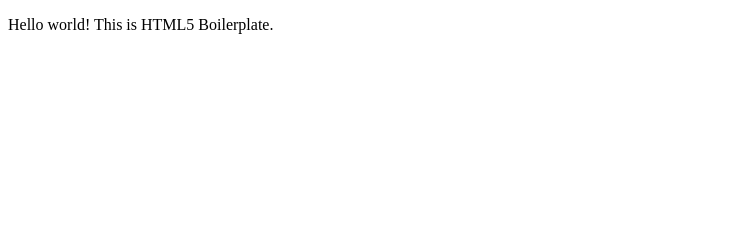
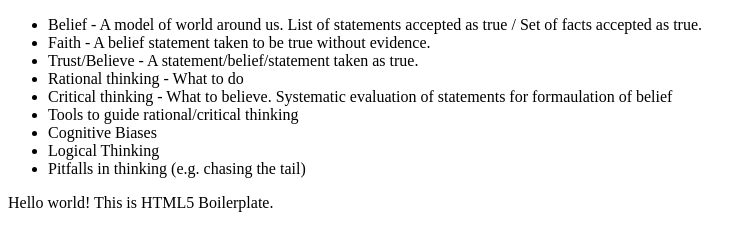
Before and after one commit to make-my-stuff/make-my-stuff.github.io, a plain HTML site: page index.html in a window 1280 px wide. Shown: the whole page, without its empty margins (0-753 px from the left). Drawn offline with Linux system fonts and the light colour scheme.

```diff
--- a/index.html
+++ b/index.html
@@ -4,7 +4,7 @@
 <head>
     <meta charset="utf-8">
     <meta name="viewport" content="width=device-width, initial-scale=1">
-    <title></title>
+    <title>A treatise on understanding.</title>
     <link rel="stylesheet" href="css/style.css">
     <meta name="description" content="">
 
@@ -23,6 +23,17 @@
 </head>
 
 <body>
+    <ul>
+        <li>Belief - A model of world around us. List of statements accepted as true / Set of facts accepted as true.</li>
+        <li>Faith - A belief statement taken to be true without evidence.</li>
+        <li>Trust/Believe - A statement/belief/statement taken as true.</li>
+        <li>Rational thinking - What to do</li>
+        <li>Critical thinking - What to believe. Systematic evaluation of statements for formaulation of belief</li>
+        <li>Tools to guide rational/critical thinking</li>
+        <li>Cognitive Biases</li>
+        <li>Logical Thinking</li>
+        <li>Pitfalls in thinking (e.g. chasing the tail)</li>
+    </ul>
     <p>Hello world! This is HTML5 Boilerplate.</p>
     <script type="javascript" src="js/scripts.js"></script>
 </body>
```
